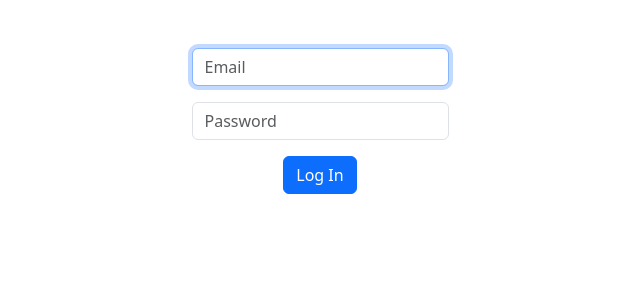
After one commit to Colin-CS50/task-management, a Flask app: page /login in a window 1280 px wide. The commit adds this page. Shown: the top 300 px of the page, without its empty margins (320-960 px from the left). Run offline with Flask 3, Linux system fonts and the light colour scheme; some libraries are stand-ins or nearby versions.

Commit message:
fix db and add login

```diff
--- a/app.py
+++ b/app.py
@@ -1,5 +1,5 @@
 from cs50 import SQL
-from flask import Flask, redirect, render_template, session, request, url_for
+from flask import Flask, redirect, render_template, session, request, url_for, abort
 from flask_session import Session
 from werkzeug.security import check_password_hash, generate_password_hash
 
@@ -19,8 +19,8 @@ Session(app)
 # Configure CS50 Library to use SQLite database
 db = SQL("sqlite:///task.db")
 
-def get_user_rows(username):
-    return db.execute("SELECT * FROM users WHERE username = ?", username)
+def get_user_rows(email):
+    return db.execute("SELECT * FROM users WHERE email = ?", email)
 
 @app.route("/")
 @login_required
@@ -31,6 +31,46 @@ def index():
 
     return render_template("index.html", username=username)
 
+@app.route("/login", methods=["GET", "POST"])
+def login():
+    """Log user in"""
+
+    # Forget any user_id
+    session.clear()
+
+    # User reached route via POST (as by submitting a form via POST)
+    if request.method == "POST":
+        # Ensure username was submitted
+        if not request.form.get("email"):
+            return abort(403, description="Must provide email")
+        # print("must provide username", 403)
+
+        # Ensure password was submitted
+        elif not request.form.get("password"):
+            return abort(403, description="Must provide password")
+        # print("must provide password", 403)
+
+        # Query database for username
+        rows = get_user_rows(request.form.get("email"))
+
+        print(rows)
+
+        # Ensure username exists and password is correct
+        if len(rows) != 1 or not check_password_hash(
+            rows[0]["hash"], request.form.get("password")
+        ):
+            return abort(403, description="Invalid username and/or password")
+        # print("invalid username and/or password", 403)
+
+        # Remember which user has logged in
+        session["user_id"] = rows[0]["id"]
+
+        # Redirect user to home page
+        return redirect("/")
+
+    # User reached route via GET (as by clicking a link or via redirect)
+    else:
+        return render_template("login.html")
 
 @app.route("/register", methods=["GET", "POST"])
 def register():
@@ -47,11 +87,16 @@ def register():
         if not username:
             return print("Please input a username")
 
-        rows = get_user_rows(username)
+        # Add validation for the email
+        email = request.form.get("email")
+        if not email:
+            return print("Please input a email")
+
+        rows = get_user_rows(email)
 
         # Ensure username does not exists already
-        # if len(rows) == 1:
-        #     return print("User already exists")
+        if len(rows) == 1:
+            return print("User already exists")
 
         # Add validation for the password
         password = request.form.get("password")
@@ -64,10 +109,11 @@ def register():
 
         hashed_password = generate_password_hash(password)
 
-        db.execute("INSERT INTO users (username, hash) VALUES (?, ?)", username, hashed_password)
+        db.execute("INSERT INTO users (username, email, hash) VALUES (?, ?, ?)", username, email, hashed_password)
 
         # Query database for the new username
-        rows = get_user_rows(username)
+        rows = get_user_rows(email)
+        print(rows)
         # Remember which user has logged in
         session["user_id"] = rows[0]["id"]
 
--- a/helpers.py
+++ b/helpers.py
@@ -12,8 +12,7 @@ def login_required(f):
     @wraps(f)
     def decorated_function(*args, **kwargs):
         if session.get("user_id") is None:
-            # change to login when login is created
-            return redirect("/register")
+            return redirect("/login")
         return f(*args, **kwargs)
 
     return decorated_function
--- /dev/null
+++ b/templates/login.html
@@ -0,0 +1,18 @@
+{% extends "layout.html" %}
+
+{% block title %}
+Log In
+{% endblock %}
+
+{% block main %}
+<form action="/login" method="post">
+  <div class="mb-3">
+    <input autocomplete="off" autofocus class="form-control mx-auto w-auto" name="email" placeholder="Email"
+      type="email">
+  </div>
+  <div class="mb-3">
+    <input class="form-control mx-auto w-auto" name="password" placeholder="Password" type="password">
+  </div>
+  <button class="btn btn-primary" type="submit">Log In</button>
+</form>
+{% endblock %}
--- a/templates/register.html
+++ b/templates/register.html
@@ -11,6 +11,10 @@ Register
       type="text">
   </div>
   <div class="mb-3">
+    <input autocomplete="off" autofocus class="form-control mx-auto w-auto" name="email" placeholder="Email"
+      type="email">
+  </div>
+  <div class="mb-3">
     <input class="form-control mx-auto w-auto" name="password" placeholder="Password" type="password">
   </div>
   <div class="mb-3">
```
